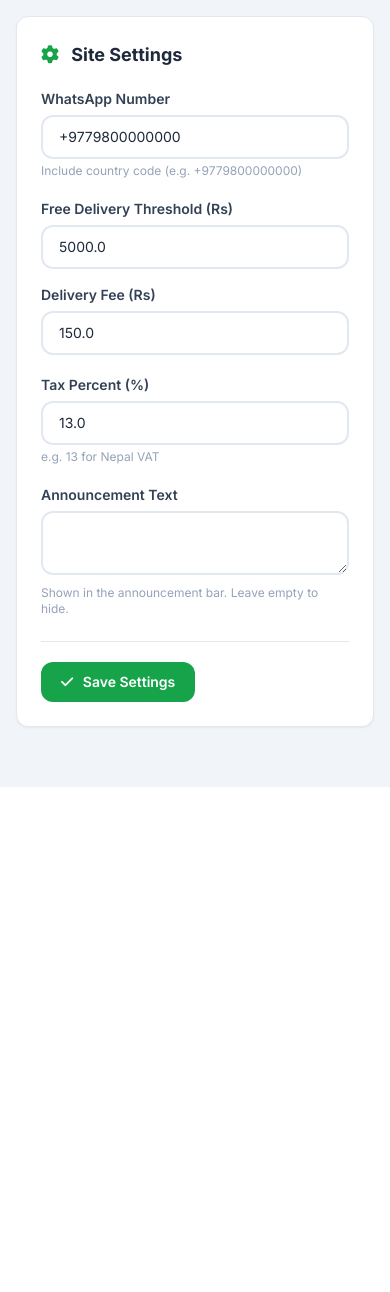
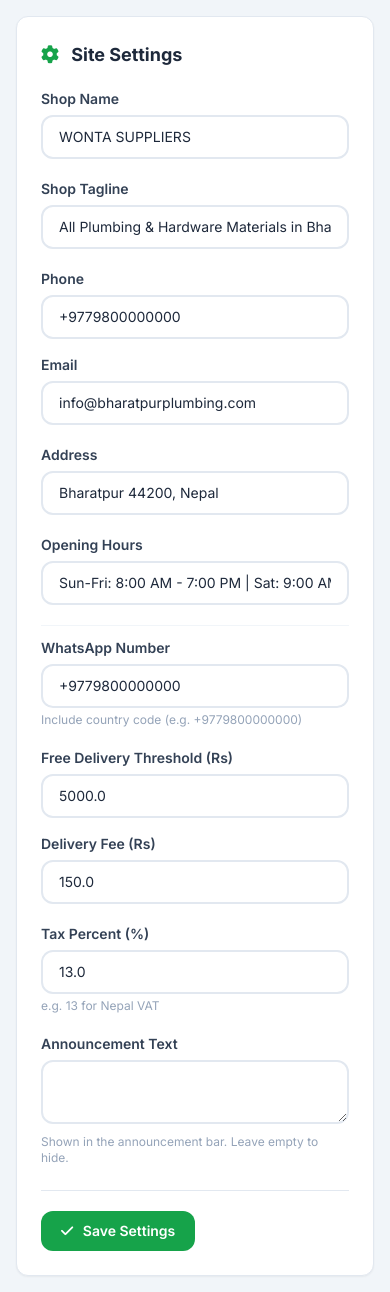
Before and after one commit to 2anupam0/bharatpur-plumbing-hub, a Django app: page /admin/settings/ in a window 390 px wide. Shown: the part 57-1349 px from the top of the page. Before the commit the page ends 844 px from the top, so only its background shows below. Run offline with Django 4.2, Linux system fonts and the light colour scheme; the visitor is signed in with stand-in values (Sample User, id 1); data comes from the database, SQL or seed files in the repository; some libraries are stand-ins or nearby versions.

Commit message:
Shop info now stored in database for persistence across deploys
- Added shop_name, shop_tagline, shop_phone, shop_email, shop_address,
  shop_opening_hours fields to SiteSettings model
- Context processor reads from DB instead of hardcoded settings.py
- Admin panel settings page has all shop identity fields
- Seed data fills missing fields on existing DB (safe for Render deploys)
- Product images/videos preserved via Cloudinary (set env vars on Render)
- Shop info editable from /admin/settings/ and persists in database

```diff
--- a/shop/admin_panel_views.py
+++ b/shop/admin_panel_views.py
@@ -420,12 +420,21 @@ def admin_inquiry_detail(request, pk):
 def admin_settings(request):
     site_settings = SiteSettings.load()
     if request.method == "POST":
+        site_settings.shop_name = request.POST.get("shop_name", site_settings.shop_name)
+        site_settings.shop_tagline = request.POST.get("shop_tagline", site_settings.shop_tagline)
+        site_settings.shop_phone = request.POST.get("shop_phone", site_settings.shop_phone)
+        site_settings.shop_email = request.POST.get("shop_email", site_settings.shop_email)
+        site_settings.shop_address = request.POST.get("shop_address", site_settings.shop_address)
+        site_settings.shop_opening_hours = request.POST.get("shop_opening_hours", site_settings.shop_opening_hours)
         site_settings.whatsapp_number = request.POST.get("whatsapp_number", site_settings.whatsapp_number)
         site_settings.free_delivery_threshold = request.POST.get("free_delivery_threshold", site_settings.free_delivery_threshold)
         site_settings.delivery_fee = request.POST.get("delivery_fee", site_settings.delivery_fee)
         site_settings.tax_percent = request.POST.get("tax_percent", site_settings.tax_percent)
         site_settings.announcement_text = request.POST.get("announcement_text", "")
         site_settings.save()
+        from shop.context_processors import _site_settings_cache
+        import shop.context_processors as cp
+        cp._site_settings_cache = None
         messages.success(request, "Site settings updated successfully.")
         return redirect("admin_panel_settings")
     return render(request, "admin_panel/settings.html", {"site_settings": site_settings})
--- a/shop/context_processors.py
+++ b/shop/context_processors.py
@@ -17,14 +17,15 @@ def site_context(request):
         cart_count = sum(item["quantity"] for item in cart.values())
 
     return {
-        "site_name": getattr(settings, "SITE_NAME", "ARUN Suppliers"),
-        "site_tagline": getattr(settings, "SITE_TAGLINE", "All Plumbing & Hardware Materials"),
-        "site_phone": getattr(settings, "SITE_PHONE", "+9779800000000"),
-        "site_email": getattr(settings, "SITE_EMAIL", "info@bharatpurplumbing.com"),
-        "site_address": getattr(settings, "SITE_ADDRESS", "Bharatpur, Chitwan, Nepal"),
-        "site_opening_hours": getattr(settings, "SITE_OPENING_HOURS", "Sun-Fri: 8AM-7PM"),
+        "site_name": site_settings.shop_name,
+        "site_tagline": site_settings.shop_tagline,
+        "site_phone": site_settings.shop_phone,
+        "site_email": site_settings.shop_email,
+        "site_address": site_settings.shop_address,
+        "site_opening_hours": site_settings.shop_opening_hours,
         "whatsapp_number": site_settings.whatsapp_number,
         "free_delivery_threshold": site_settings.free_delivery_threshold,
+        "delivery_fee": site_settings.delivery_fee,
         "announcement_text": site_settings.announcement_text,
         "cart_count": cart_count,
     }
--- a/shop/models.py
+++ b/shop/models.py
@@ -182,6 +182,12 @@ class ContactInquiry(models.Model):
 
 
 class SiteSettings(models.Model):
+    shop_name = models.CharField(max_length=100, default="WONTA SUPPLIERS")
+    shop_tagline = models.CharField(max_length=255, default="All Plumbing & Hardware Materials in Bharatpur")
+    shop_phone = models.CharField(max_length=20, default="+9779800000000")
+    shop_email = models.EmailField(default="info@bharatpurplumbing.com")
+    shop_address = models.CharField(max_length=255, default="Bharatpur 44200, Nepal")
+    shop_opening_hours = models.CharField(max_length=255, default="Sun-Fri: 8:00 AM - 7:00 PM | Sat: 9:00 AM - 5:00 PM")
     whatsapp_number = models.CharField(
         max_length=20, default="+9779800000000",
         help_text="WhatsApp number with country code"
--- a/shop/templates/admin_panel/settings.html
+++ b/shop/templates/admin_panel/settings.html
@@ -11,6 +11,32 @@
             {% csrf_token %}
             <div class="space-y-5">
                 <div>
+                    <label class="block text-sm font-semibold text-slate-700 mb-1.5">Shop Name</label>
+                    <input type="text" name="shop_name" value="{{ site_settings.shop_name }}" class="w-full px-4 py-2.5 border-2 border-slate-200 rounded-xl text-sm focus:border-brand-600 focus:outline-none transition-colors">
+                </div>
+                <div>
+                    <label class="block text-sm font-semibold text-slate-700 mb-1.5">Shop Tagline</label>
+                    <input type="text" name="shop_tagline" value="{{ site_settings.shop_tagline }}" class="w-full px-4 py-2.5 border-2 border-slate-200 rounded-xl text-sm focus:border-brand-600 focus:outline-none transition-colors">
+                </div>
+                <div class="grid grid-cols-1 sm:grid-cols-2 gap-4">
+                    <div>
+                        <label class="block text-sm font-semibold text-slate-700 mb-1.5">Phone</label>
+                        <input type="text" name="shop_phone" value="{{ site_settings.shop_phone }}" class="w-full px-4 py-2.5 border-2 border-slate-200 rounded-xl text-sm focus:border-brand-600 focus:outline-none transition-colors">
+                    </div>
+                    <div>
+                        <label class="block text-sm font-semibold text-slate-700 mb-1.5">Email</label>
+                        <input type="email" name="shop_email" value="{{ site_settings.shop_email }}" class="w-full px-4 py-2.5 border-2 border-slate-200 rounded-xl text-sm focus:border-brand-600 focus:outline-none transition-colors">
+                    </div>
+                </div>
+                <div>
+                    <label class="block text-sm font-semibold text-slate-700 mb-1.5">Address</label>
+                    <input type="text" name="shop_address" value="{{ site_settings.shop_address }}" class="w-full px-4 py-2.5 border-2 border-slate-200 rounded-xl text-sm focus:border-brand-600 focus:outline-none transition-colors">
+                </div>
+                <div>
+                    <label class="block text-sm font-semibold text-slate-700 mb-1.5">Opening Hours</label>
+                    <input type="text" name="shop_opening_hours" value="{{ site_settings.shop_opening_hours }}" class="w-full px-4 py-2.5 border-2 border-slate-200 rounded-xl text-sm focus:border-brand-600 focus:outline-none transition-colors">
+                </div>
+                <div class="pt-3 border-t border-slate-100">
                     <label class="block text-sm font-semibold text-slate-700 mb-1.5">WhatsApp Number</label>
                     <input type="text" name="whatsapp_number" value="{{ site_settings.whatsapp_number }}" class="w-full px-4 py-2.5 border-2 border-slate-200 rounded-xl text-sm focus:border-brand-600 focus:outline-none transition-colors">
                     <p class="text-xs text-slate-400 mt-1">Include country code (e.g. +9779800000000)</p>
```
Also changed, not shown: shop/management/commands/seed_data.py (+21 -0 lines), shop/migrations/0010_sitesettings_shop_address_sitesettings_shop_email_and_more.py (added).
